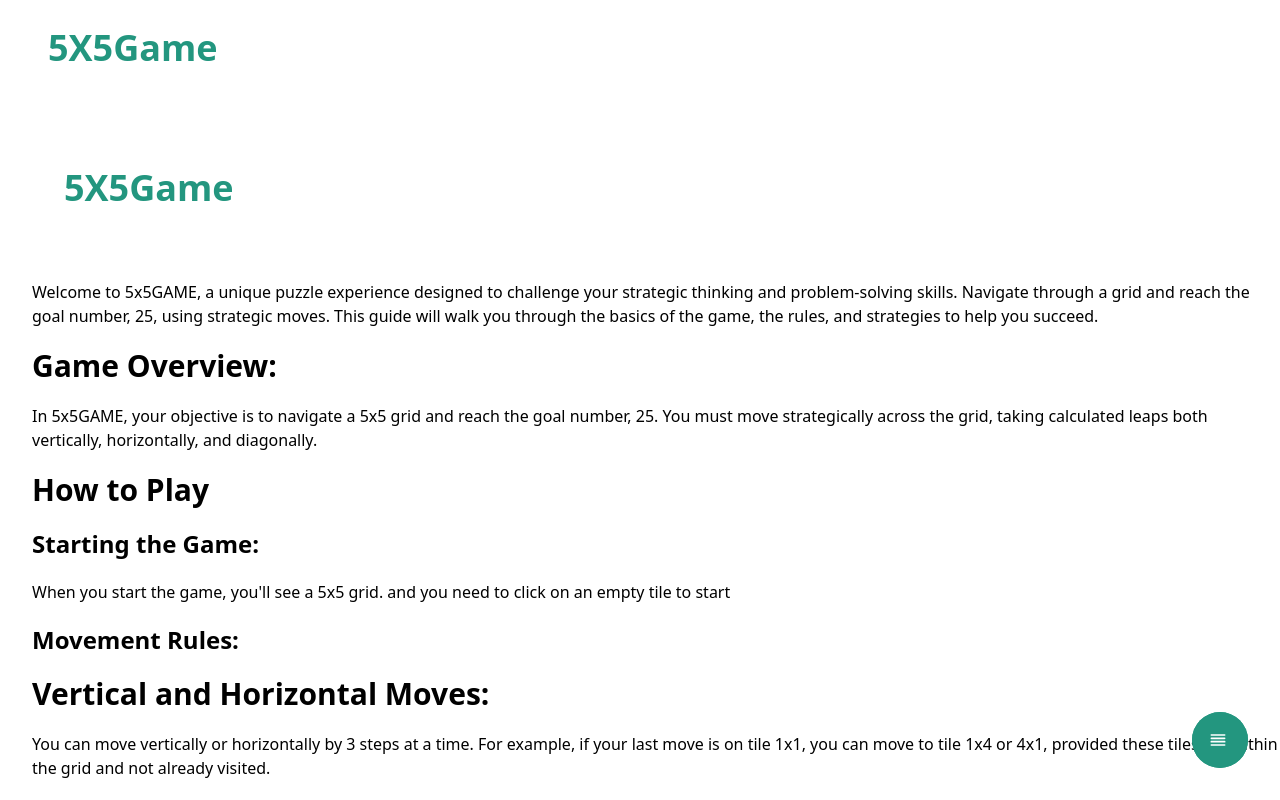
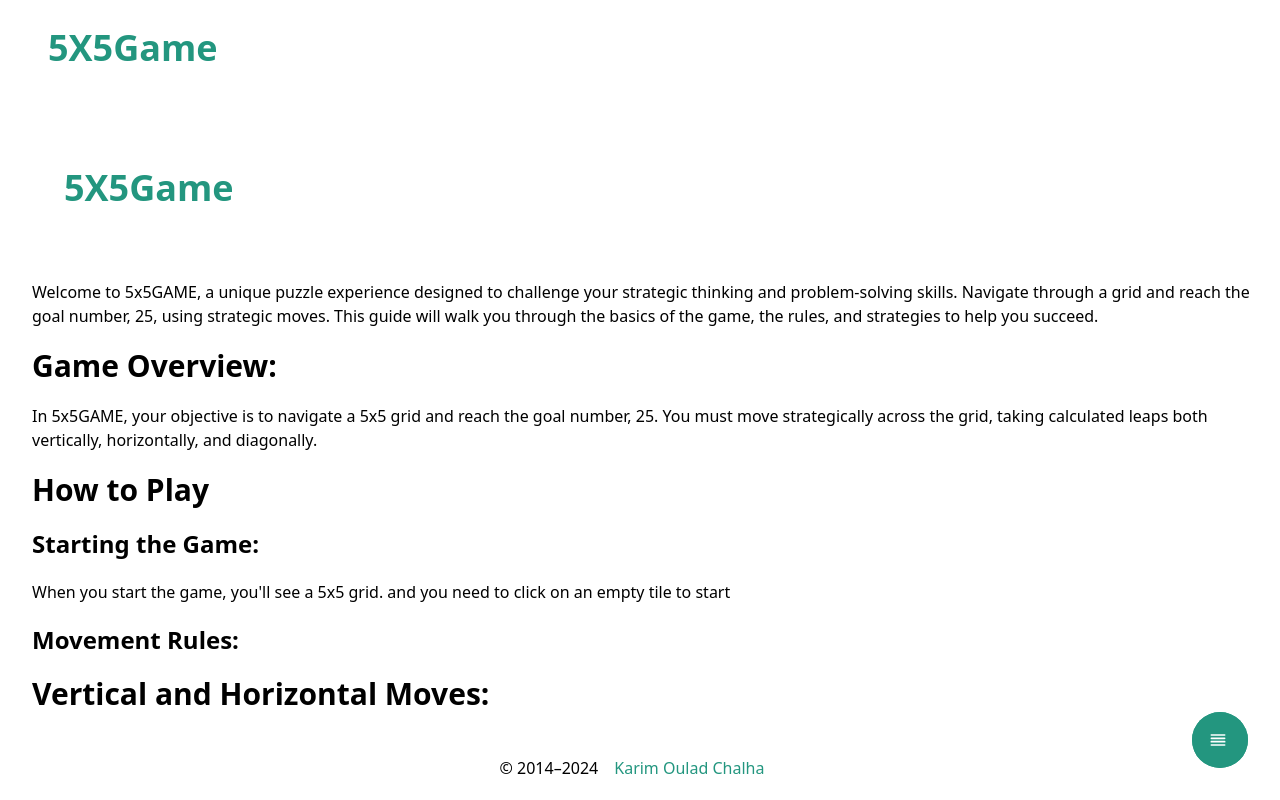
Before and after one commit to 5x5Game/5x5Game.github.io, a Nuxt app: page /tutorial in a window 1280 px wide. Shown: the top 800 px of the page. Built offline with nearby package versions, Linux system fonts and the light colour scheme.

Commit message:
chore: removig console.log and fixing some minor issues

```diff
--- a/components/molecules/HoverList.vue
+++ b/components/molecules/HoverList.vue
@@ -25,7 +25,7 @@ const click = (item: string) => {
 </script>
 
 <template>
-  <div :class="cn(`fixed bottom-0 ${direction}`)">
+  <div :class="cn(`fixed bottom-0 ${direction} z-50`)">
     <div class="flex justify-end w-60">
       <div class="flex items-end p-4 m-4">
         <AtomsFButton
--- a/components/templates/FGrid.vue
+++ b/components/templates/FGrid.vue
@@ -32,7 +32,6 @@ const cellCount = computed<number>(_ => (
 ))
 const selectedCell = (num: number) => {
   if (num === lastSelectedCell.value) {
-    console.log('ok');
     return 'text-white bg-accent'
   }
   return `bg-accent-200 text-accent`
--- a/layouts/default.vue
+++ b/layouts/default.vue
@@ -13,6 +13,7 @@ const direction = computed<Direction>(_ => {
   }
   return 'right'
 })
+const currentDate = new Date().getFullYear();
 useHead({
   htmlAttrs: {
     lang: locale.value,
@@ -55,4 +56,9 @@ const goTo = (link: string) => {
     />
 
   </div>
+  <div class="fixed w-full left-0 right-0 bottom-0 py-5 bg-white">
+    <p class="flex justify-center">
+      © 2014–{{ currentDate }} <a href="#" class="px-4" target="_blank"> Karim Oulad Chalha</a>
+    </p>
+  </div>
 </template>
--- a/layouts/game.vue
+++ b/layouts/game.vue
@@ -12,6 +12,7 @@ const direction = computed<Direction>(_ => {
   return 'right'
 })
 await setLocale(locale.value)
+const currentDate = new Date().getFullYear();
 useHead({
   htmlAttrs: {
     lang: locale.value,
@@ -52,4 +53,9 @@ const goTo = (link: string) => {
       :direction
     />
   </div>
+  <div class="absolute w-full left-0 right-0 bottom-5">
+    <p class="flex justify-center">
+      © 2014–{{ currentDate }} <a href="#" class="px-4" target="_blank">Karim Oulad Chalha</a>
+    </p>
+  </div>
 </template>
--- a/pages/index.vue
+++ b/pages/index.vue
@@ -12,8 +12,19 @@ const size: GridSize = 'normal'
 const cellCount: CellCount = CellCount[size];
 const { cn } = useCn()
 const gameStore = useGameStore()
+let intervalId: NodeJS.Timeout | null = null;
 
-onBeforeMount(() => gameStore.initialize())
+onBeforeMount(() => {
+  gameStore.initialize()
+  console.log(getScore.value);
+  if (getScore.value !== 0) {
+    console.log('why');
+    intervalId = setInterval(incrementTime, 1000);
+  }
+})
+onBeforeUnmount(() => {
+  clearInterval(intervalId!)
+})
 
 const getScore = computed<number>(_ => gameStore.getScore)
 const getBestScore = computed<number>(_ => gameStore.getBestScore)
@@ -33,11 +44,6 @@ const best_score = computed<string>(_ => formatTime(getBestScore.value))
 const incrementTime = () => {
   gameStore.setScore(getScore.value + 1);
 };
-let intervalId: NodeJS.Timeout | null = null;
-if (getScore.value !== 0) {
-  intervalId = setInterval(incrementTime, 1000);
-}
-
 const cellClicked = (num: number) => {
   if (getCells.value.length === 0) {
     intervalId = setInterval(incrementTime, 1000);
--- a/pages/tutorial.vue
+++ b/pages/tutorial.vue
@@ -30,7 +30,7 @@
 
     <h2 class="text-3xl font-bold my-5">{{ $t('tutorial.gameplay') }}</h2>
 
-    <p>{{ $t('tutorial.gameplay_1') }}</p>
+    <p class="mb-12 pb-12">{{ $t('tutorial.gameplay_1') }}</p>
 
   </NuxtLayout>
 </template>
```
